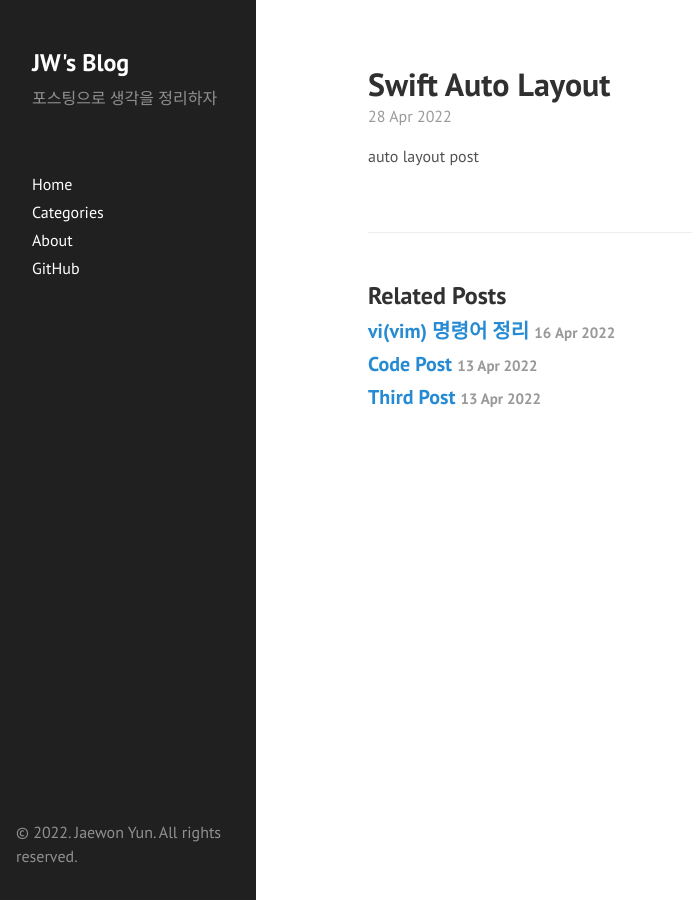
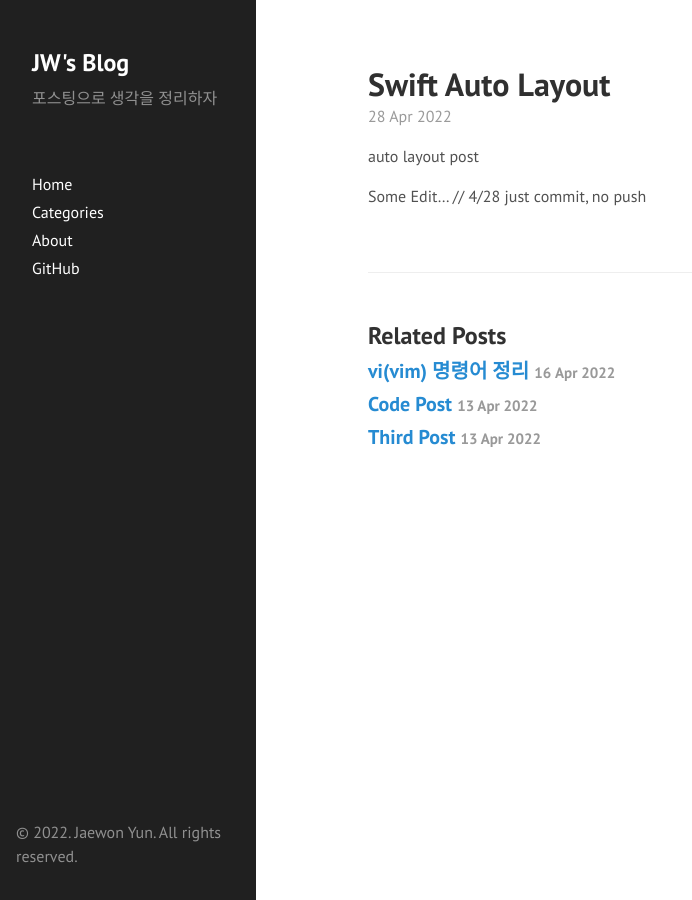
Before and after one commit to woin2ee/woin2ee.github.io, a Jekyll site: the page built from _posts/2022./2022-04-28-auto-layout.md, in a window 1280 px wide. Shown: the whole page, without its empty margins (0-692 px from the left). Built offline with Jekyll 4.4.1, drawn with Linux system fonts in a browser that asks for light colours.

Commit message:
Update post 'Auto Layout'

```diff
--- a/_posts/2022./2022-04-28-auto-layout.md
+++ b/_posts/2022./2022-04-28-auto-layout.md
@@ -6,3 +6,5 @@ categories: Posts
 ---
 
 auto layout post
+
+Some Edit... // 4/28 just commit, no push
```
